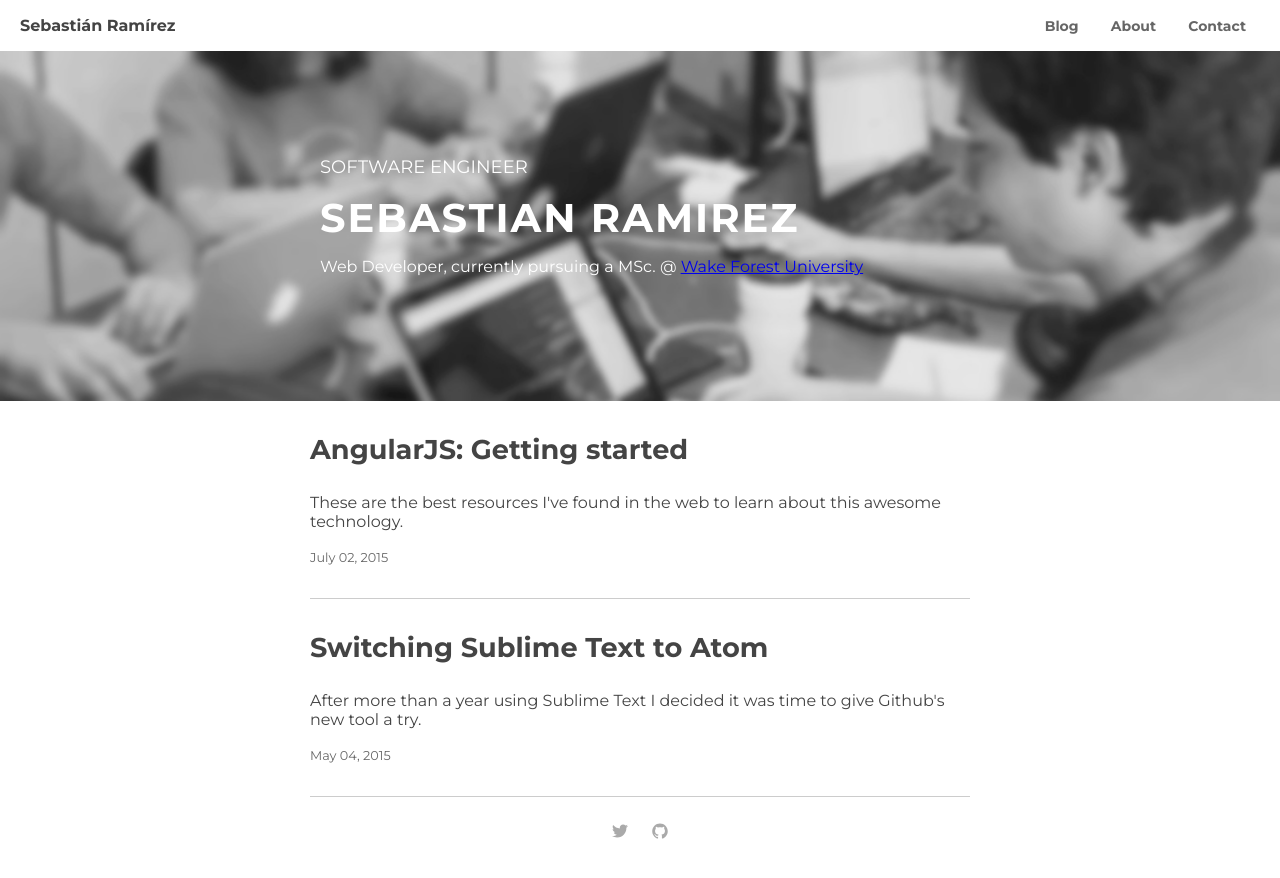
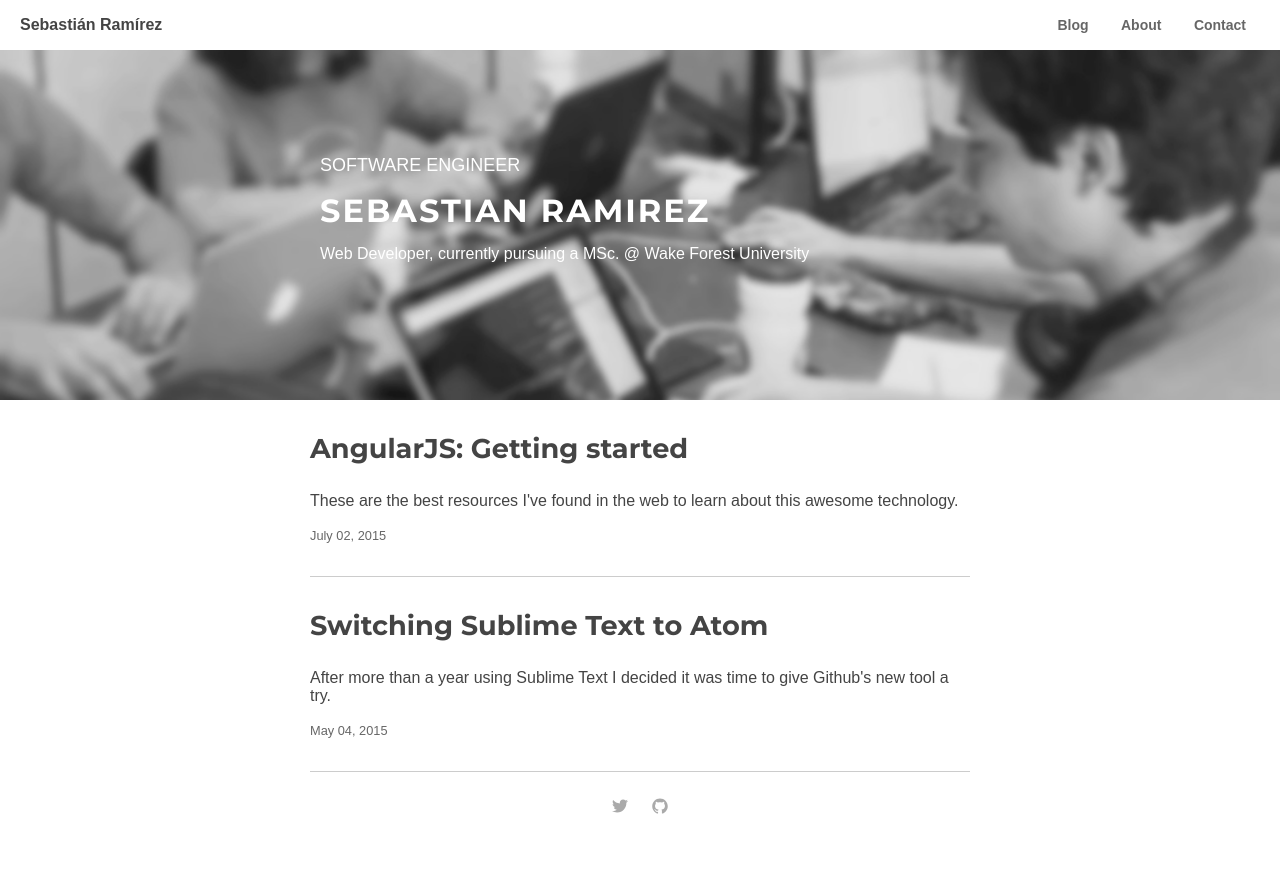
Before and after one commit to s-ramirez/s-ramirez.github.io, a Jekyll site: the page built from index.html, in a window 1280 px wide. Shown: the top 878 px of the page. Built offline with Jekyll 4.4.1, drawn with Linux system fonts in a browser that asks for light colours; the list of posts is cut into pages by our own code.

Commit message:
Adding new font

```diff
--- a/_layouts/default.html
+++ b/_layouts/default.html
@@ -3,28 +3,11 @@
     {% include header.html %}
     <body>
         <div class="cover">
-            <div class="information" style="
-    color: white;
-    position: absolute;
-    left: 25%;
-    top: 30%;
-">
-  <small style="
-    text-transform: uppercase;
-    font-size: 18px;
-">Software Engineer</small>
-  <h1 style="
-    margin: 15px 0;
-    text-transform: uppercase;
-    font-size: 40px;
-    letter-spacing: 2px;
-">Sebastian Ramirez</h1>
-  <p style="
-    font-weight: 300;
-    margin: 0;
-">Web Developer, currently pursuing a MSc. @ <a href="#">Wake Forest University</a>
-</p>
-  </div>
+            <div class="information">
+                <small>Software Engineer</small>
+                <h1>Sebastian Ramirez</h1>
+                <p>Web Developer, currently pursuing a MSc. @ Wake Forest University</p>
+            </div>
         </div>
         {{ content }}
         <script src="{{ site.baseurl | prepend: site.url }}/js/site.js"></script>
--- a/_sass/main.scss
+++ b/_sass/main.scss
@@ -1,3 +1,28 @@
+.information {
+    color: white;
+    position: absolute;
+    left: 25%;
+    top: 30%;
+
+    small {
+        text-transform: uppercase;
+        font-size: 18px;
+    }
+
+    h1 {
+        margin: 15px 0;
+        text-transform: uppercase;
+        font-size: 2em;
+        letter-spacing: 2px;
+        font-family: $font-header;
+    }
+
+    p {
+        font-weight: 300;
+        margin: 0;
+    }
+}
+
 .post-preview {
   border-bottom: 1px solid #ccc;
   color: $header-color;
@@ -8,6 +33,7 @@
     font-size: 1.7em;
     margin-top: 0;
     margin-bottom: 1em;
+    font-family: $font-header;
 
     a {
       text-decoration: none;
--- a/_sass/variables.scss
+++ b/_sass/variables.scss
@@ -1,5 +1,6 @@
 /* Fonts */
-$font-stack: 'Montserrat', sans-serif !important;
+$font-header: 'Montserrat', sans-serif !important;
+$font-stack: 'Source Sans Pro', sans-serif;
 
 /* Colors */
 $header-color: #444;
```
